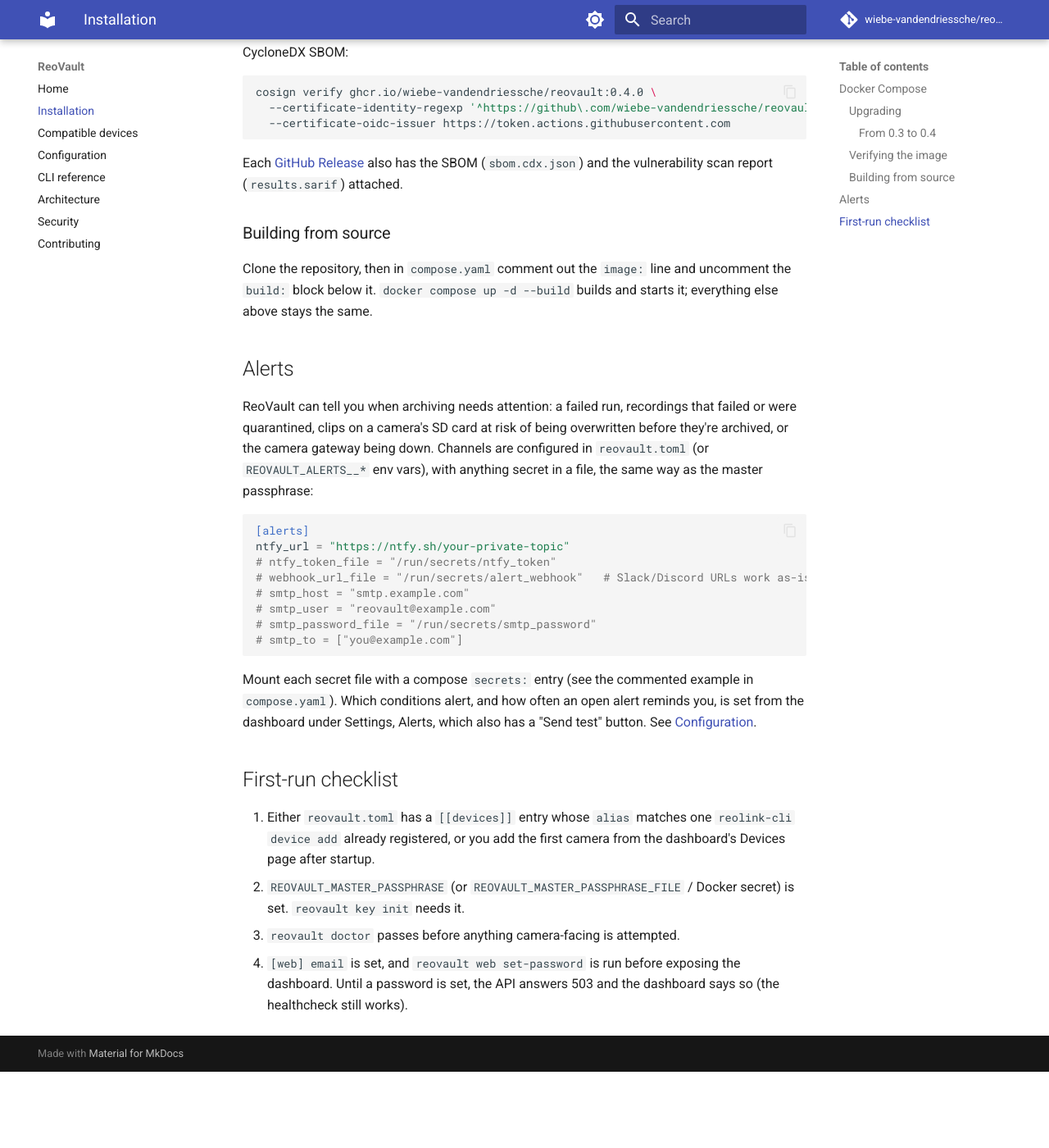
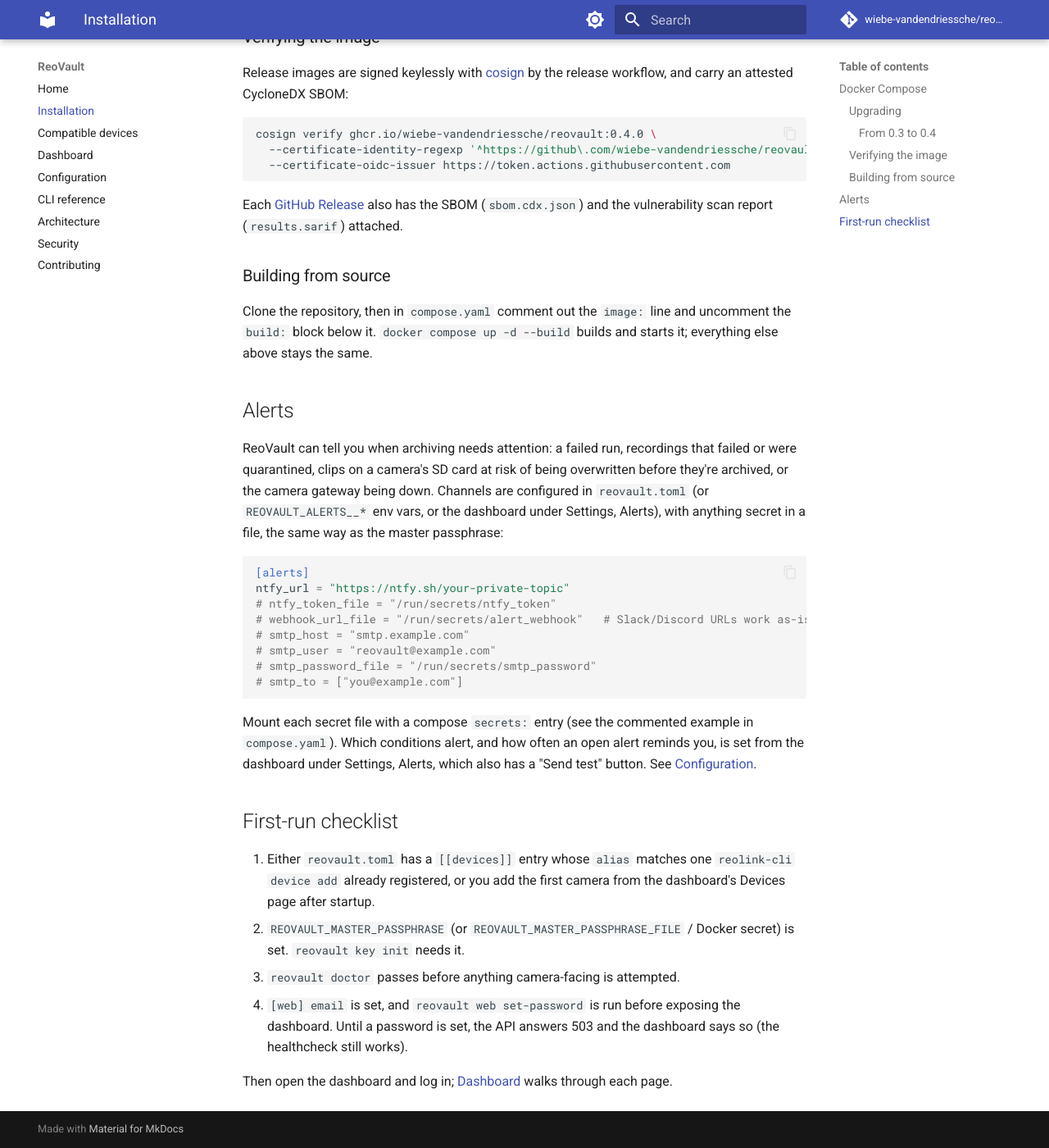
Before and after one commit to wiebe-vandendriessche/reovault, an MkDocs documentation site: the page built from docs/installation.md, in a window 1280 px wide and 1400 px high, scrolled down 1971 px. Shown: the whole window at 82% size. Built offline with MkDocs 1.6.1 and Material for MkDocs 9.7.7, drawn with Linux system fonts in a browser that asks for light colours; comment, search, counter and statistics services are not loaded; before the commit the page ends 3278 px from its top, so only the background shows below that; some of the changed text lies outside the part shown.

Commit message:
feat: update documentation and add dashboard guide

````diff
--- a/dashboard/src/routes/+layout.svelte
+++ b/dashboard/src/routes/+layout.svelte
@@ -239,16 +239,16 @@
 											aria-current={active(item.href) ? 'page' : undefined}
 											aria-label={item.label}
 											class={cn(
-												'text-muted-foreground hover:text-foreground hover:bg-muted flex h-9 items-center gap-2 rounded-md px-2.5 text-sm font-medium transition-colors xl:px-3',
+												'text-muted-foreground hover:text-foreground hover:bg-muted flex h-9 items-center gap-2 rounded-md px-2.5 text-sm font-medium transition-colors min-[1400px]:px-3',
 												active(item.href) && 'bg-muted text-foreground'
 											)}
 										>
 											<item.icon class="size-4" />
-											<span class="hidden xl:inline">{item.label}</span>
+											<span class="hidden min-[1400px]:inline">{item.label}</span>
 										</a>
 									{/snippet}
 								</Tooltip.Trigger>
-								<Tooltip.Content class="xl:hidden">{item.label}</Tooltip.Content>
+								<Tooltip.Content class="min-[1400px]:hidden">{item.label}</Tooltip.Content>
 							</Tooltip.Root>
 						{/each}
 					</nav>
--- a/docs/installation.md
+++ b/docs/installation.md
@@ -42,9 +42,10 @@
   (firewall, VPN, trusted LAN only) is then on you, same as any other
   self-hosted app you publish a port for.
 * **Reverse proxy** (Traefik, Nginx Proxy Manager, Caddy, ...) on a shared
-  Docker network, the active default in `compose.yaml`. Set
-  `REOVAULT_WEB__FORWARDED_ALLOW_IPS` to the proxy's own address (never
-  `"*"`, see [Security](security.md)).
+  Docker network, the active default in `compose.yaml`. Uncomment the
+  service's `networks:` and the top-level `networks:` block and name your
+  proxy's network there. Set `REOVAULT_WEB__FORWARDED_ALLOW_IPS` to the
+  proxy's own address or subnet (never `"*"`, see [Security](security.md)).
 
 `./config/` holds `reovault.toml` and is mounted read-write: the dashboard's
 Settings page writes changes back into the file (comments and layout kept,
@@ -90,6 +91,7 @@
 dashboard) are written into `reovault.toml` once; from then on the file is
 the single source of truth. Until the folder is writable, the dashboard shows
 settings read-only and nothing is migrated.
+
 ### Verifying the image
 
 Release images are signed keylessly with [cosign](https://docs.sigstore.dev/)
@@ -115,9 +117,10 @@
 
 ReoVault can tell you when archiving needs attention: a failed run, recordings
 that failed or were quarantined, clips on a camera's SD card at risk of being
-overwritten before they're archived, or the camera gateway being down. Channels are configured in `reovault.toml` (or
-`REOVAULT_ALERTS__*` env vars), with anything secret in a file, the same way
-as the master passphrase:
+overwritten before they're archived, or the camera gateway being down.
+Channels are configured in `reovault.toml` (or `REOVAULT_ALERTS__*` env vars,
+or the dashboard under Settings, Alerts), with anything secret in a file, the
+same way as the master passphrase:
 
 ```toml
 [alerts]
@@ -146,3 +149,6 @@
 4. `[web] email` is set, and `reovault web set-password` is run before exposing the dashboard.
    Until a password is set, the API answers 503 and the dashboard says so (the healthcheck
    still works).
+
+Then open the dashboard and log in; [Dashboard](dashboard.md) walks through
+each page.
--- a/mkdocs.yml
+++ b/mkdocs.yml
@@ -36,6 +36,7 @@
   - Home: index.md
   - Installation: installation.md
   - Compatible devices: compatibility.md
+  - Dashboard: dashboard.md
   - Configuration: configuration.md
   - CLI reference: cli-reference.md
   - Architecture: architecture.md
````
Also changed, not shown: README.md (+3 -3 lines), docs/configuration.md (+4 -4 lines), docs/dashboard.md (added, +109 -0 lines), docs/index.md (+2 -0 lines), docs/img/screenshot-alerts.png, docs/img/screenshot-devices.png, docs/img/screenshot-footage.png, docs/img/screenshot-health.png, docs/img/screenshot-overview.png, docs/img/screenshot-schedule.png, img/screenshot-alerts.png, img/screenshot-devices.png, img/screenshot-footage.png, img/screenshot-health.png, 2 more files.
